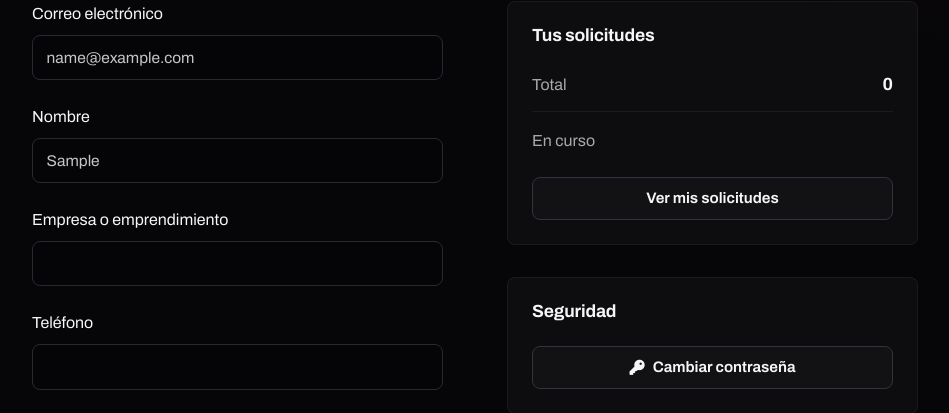
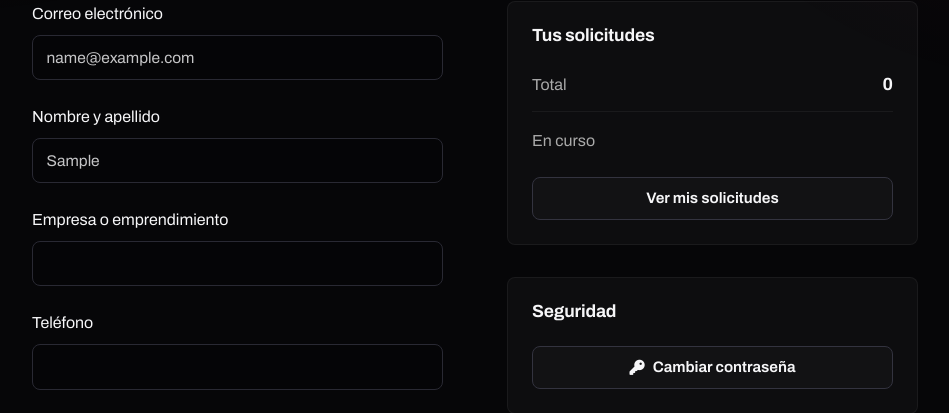
Before and after one commit to sladegamesss/Axztra, a Django app: page /cuenta/ in a window 1280 px wide. Shown: the part 211-624 px from the top of the page, without its empty margins (165-1114 px from the left). Run offline with Django 5.2, Linux system fonts and the light colour scheme; the visitor is signed in with stand-in values (Sample User, id 1); data comes from the database, SQL or seed files in the repository; data that the repository does not hold is empty.

Commit message:
Update mi_cuenta.html

```diff
--- a/plataforma/templates/plataforma/cliente/mi_cuenta.html
+++ b/plataforma/templates/plataforma/cliente/mi_cuenta.html
@@ -53,7 +53,7 @@
             </div>
 
             <div class="campo campo-completo" style="margin-bottom: 1.5rem;">
-                <label for="id_nombre" style="display: block; margin-bottom: 0.5rem;">Nombre</label>
+                <label for="id_nombre" style="display: block; margin-bottom: 0.5rem;">Nombre y apellido</label>
                 <input type="text" id="id_nombre" value="{{ user.first_name }}" class="control" readonly style="width: 100%; cursor: not-allowed; opacity: 0.8;">
             </div>
 
```
